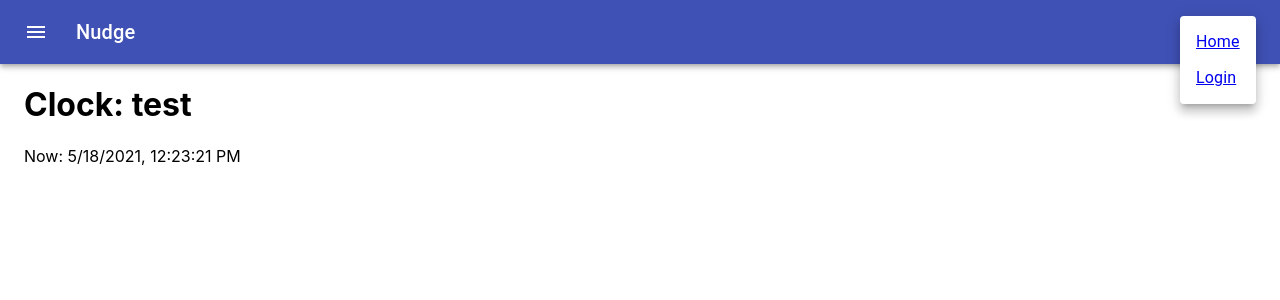
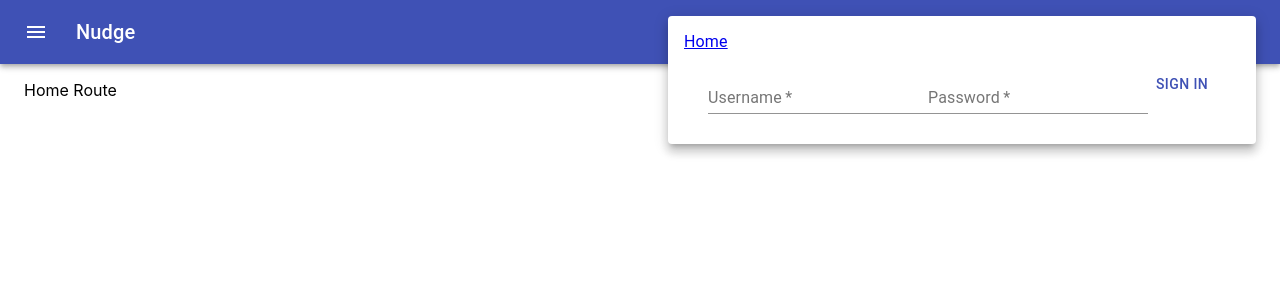
Before and after one commit to osquibb/nudge, a React (Create React App) app in the folder client/: page / in a window 1280 px wide. Both pictures are taken after a click on the button 1232 px from the left and 32 px from the top of the page. Shown: the top 300 px of the page. Built offline with nearby package versions, Linux system fonts and the light colour scheme.

Commit message:
redux store initial commit

```diff
--- a/client/src/App.js
+++ b/client/src/App.js
@@ -5,9 +5,7 @@ import {
   Route
 } from 'react-router-dom'
 import Container from '@material-ui/core/Container'
-import NavBar from './components/navigation/NavBar'
-import Clock from './components/Clock'
-import Login from './components/Login'
+import NavBar from './features/navigation/NavBar'
 
 function App() {
   return (
@@ -16,10 +14,10 @@ function App() {
       <Switch>
         <Container>
           <Route exact path="/">
-            <Clock name="test" />
+            <p>Home Route</p>
           </Route>
-          <Route path="/login">
-            <Login />
+          <Route path="/test">
+            <p>Test Route</p>
           </Route>
         </Container>
       </Switch>
--- /dev/null
+++ b/client/src/app/store.js
@@ -0,0 +1,8 @@
+import { configureStore } from '@reduxjs/toolkit'
+import userReducer from '../features/user/userSlice'
+
+export default configureStore({
+  reducer: {
+    user: userReducer
+  },
+})
--- a/client/src/components/Clock.js
+++ /dev/null
@@ -1,25 +0,0 @@
-import React, { useState, useEffect } from 'react'
-
-export default function Clock(props) {
-
-  const [time, setTime] = useState(new Date())
-
-  useEffect(() => {
-    const timerId = setInterval(() => tick(), 1000)
-
-    return function cleanUp() {
-      clearInterval(timerId)
-    }
-  })
-
-  function tick() {
-    setTime(new Date())
-  }
-
-  return(
-    <div>
-      <h1>Clock: {props.name}</h1>
-      <p>Now: {time.toLocaleString()}</p>
-    </div>
-  )
-}
--- a/client/src/components/Login.js
+++ /dev/null
@@ -1,85 +0,0 @@
-import React, { useState } from 'react'
-import axios from 'axios';
-
-export default function LoginForm(props) {
-
-  const [user, setUser] = useState({
-    username: '',
-    password: ''
-  })
-
-  const initialIdentity = { username: '', authenticated: '' }
-  const [identity, setIdentity] = useState(initialIdentity)
-  const resetIdentity = () => setIdentity(initialIdentity)
-
-  const initialHealth = 'N/A'
-  const [health, setHealth] = useState(initialHealth)
-  const resetHealth = () => setHealth(initialHealth)
-
-  const onUsernameChange = username => setUser(prevUser =>
-    ({ ...prevUser, username })
-  )
-
-  const onPasswordChange = password => setUser(prevUser =>
-    ({ ...prevUser, password })
-  )
-
-  const onSignIn = async () => {
-    try {
-      const { data: { user: { username }, authenticated } } = await axios.post('/login', user)
-
-      setIdentity({ username, authenticated })
-    } catch (e) {
-      console.error(e)
-      resetIdentity()
-    }
-  }
-
-  const onSignOut = async () => {
-    try {
-      await axios.get('/logout')
-      resetIdentity()
-      resetHealth()
-    } catch (e) {
-      console.error(e)
-    }
-  }
-
-  const onHealthCheck = async () => {
-    try {
-      const { data: { health } } = await axios.get('/health')
-      setHealth(health)
-    } catch (e) {
-      console.error(e)
-      resetHealth()
-    }
-  }
-
-  return(
-    <div>
-      <input
-        type="text"
-        placeholder="Username"
-        value={user.username}
-        onChange={e => onUsernameChange(e.target.value)}
-      />
-      <input
-        type="password"
-        placeholder="Password"
-        value={user.password}
-        onChange={e => onPasswordChange(e.target.value)}
-      />
-      <button onClick={onSignIn}>
-        Sign In
-      </button>
-      <button onClick={onSignOut}>
-        Sign Out
-      </button>
-      <button onClick={onHealthCheck}>
-        Health Check
-      </button>
-      <p>{ identity.authenticated ? `Signed in as ${identity.username}` : 'Not signed in' }</p>
-      <p>Health: {health}</p>
-    </div>
-  )
-}
--- a/client/src/components/navigation/NavBar.js
+++ b/client/src/features/navigation/NavBar.js
@@ -9,6 +9,7 @@ import MenuIcon from '@material-ui/icons/Menu'
 import AccountCircle from '@material-ui/icons/AccountCircle'
 import MenuItem from '@material-ui/core/MenuItem'
 import Menu from '@material-ui/core/Menu'
+import LoginForm from '../user/LoginForm'
 
 const useStyles = makeStyles(theme => ({
   root: {
@@ -75,8 +76,8 @@ export default function NavBar(props) {
               <MenuItem onClick={handleClose}>
                 <Link to='/'>Home</Link>
               </MenuItem>
-              <MenuItem onClick={handleClose}>
-                <Link to='/login'>Login</Link>
+              <MenuItem>
+                <LoginForm/>
               </MenuItem>
             </Menu>
           </div>
--- /dev/null
+++ b/client/src/features/user/LoginForm.js
@@ -0,0 +1,50 @@
+import { useState } from 'react'
+import { useSelector, useDispatch } from 'react-redux';
+import { login, selectUser } from '../user/userSlice'
+import Container from '@material-ui/core/Container'
+import TextField from '@material-ui/core/TextField'
+import Button from '@material-ui/core/Button'
+
+export default function LoginForm() {
+  const authenticatedUser = useSelector(selectUser);
+  const dispatch = useDispatch();
+
+  const initialUser = { username: '', password: '' }
+  const [user, setUser] = useState(initialUser)
+
+  const onUsernameChange = username => setUser(prevUser =>
+    ({ ...prevUser, username })
+  )
+
+  const onPasswordChange = password => setUser(prevUser =>
+    ({ ...prevUser, password })
+  )
+
+  return(
+    <Container>
+      <TextField
+        value={user.username}
+        label="Username"
+        required
+        onChange={e => onUsernameChange(e.target.value)}
+      />
+      <TextField
+        value={user.password}
+        label="Password"
+        required
+        type="password"
+        onChange={e => onPasswordChange(e.target.value)}
+      />
+      <Button
+        color="primary"
+        onClick={() => dispatch(login(user.username, user.password))}
+      >
+        Sign In
+      </Button>
+      <p>
+        {authenticatedUser.username && `Current User: ${authenticatedUser.username}`}
+      </p>
+    </Container>
+  )
+
+}
--- /dev/null
+++ b/client/src/features/user/userSlice.js
@@ -0,0 +1,36 @@
+import { createSlice } from '@reduxjs/toolkit'
+import userService from '../../services/userService'
+
+export const userSlice = createSlice({
+  name: 'user',
+  initialState: {
+    user: {
+      id: null,
+      username: null,
+      roles: [],
+      isAuthenticated: false
+    }
+  },
+  reducers: {
+    setUser: (state, { payload }) => {
+      state.user = payload
+    }
+  },
+})
+
+// Action creators are generated for each case reducer function
+export const { setUser } = userSlice.actions
+
+// Async thunks
+export const login = (username, password) => async dispatch => {
+  try {
+    const user = await userService.login(username, password)
+    dispatch(setUser(user))
+  } catch (e) {
+    console.error(e)
+  }
+}
+
+export const selectUser = state => state.user.user
+
+export default userSlice.reducer
--- a/client/src/index.js
+++ b/client/src/index.js
@@ -2,11 +2,15 @@ import React from 'react';
 import ReactDOM from 'react-dom';
 import './index.css';
 import App from './App';
+import { Provider } from 'react-redux'
+import store from './app/store'
 import reportWebVitals from './reportWebVitals';
 
 ReactDOM.render(
   <React.StrictMode>
-    <App />
+    <Provider store={store}>
+      <App />
+    </Provider>
   </React.StrictMode>,
   document.getElementById('root')
 );
--- a/client/src/services/userService.js
+++ b/client/src/services/userService.js
@@ -1,8 +1,10 @@
 import axios from 'axios'
 
 const userService = {
-  login: async (username, password) =>
-    await axios.post('/login', { username, password }),
+  login: async (username, password) => {
+    const { data } = await axios.post('/auth/login', { username, password })
+    return data
+  },
 
   logout: async () => await axios.get('/logout')
 }
```
Also changed, not shown: 2 other files (tests, documents, lock files or other folders).
